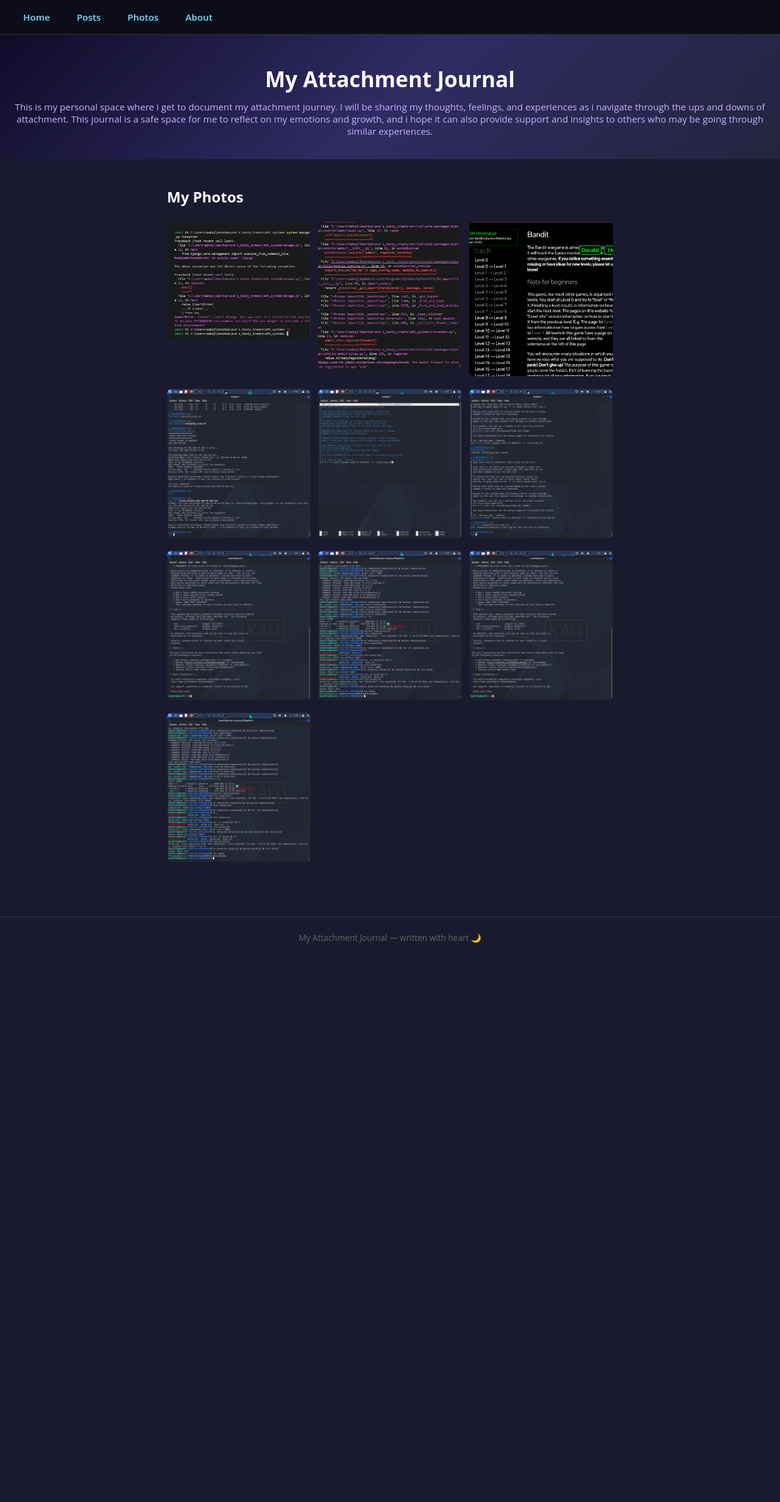
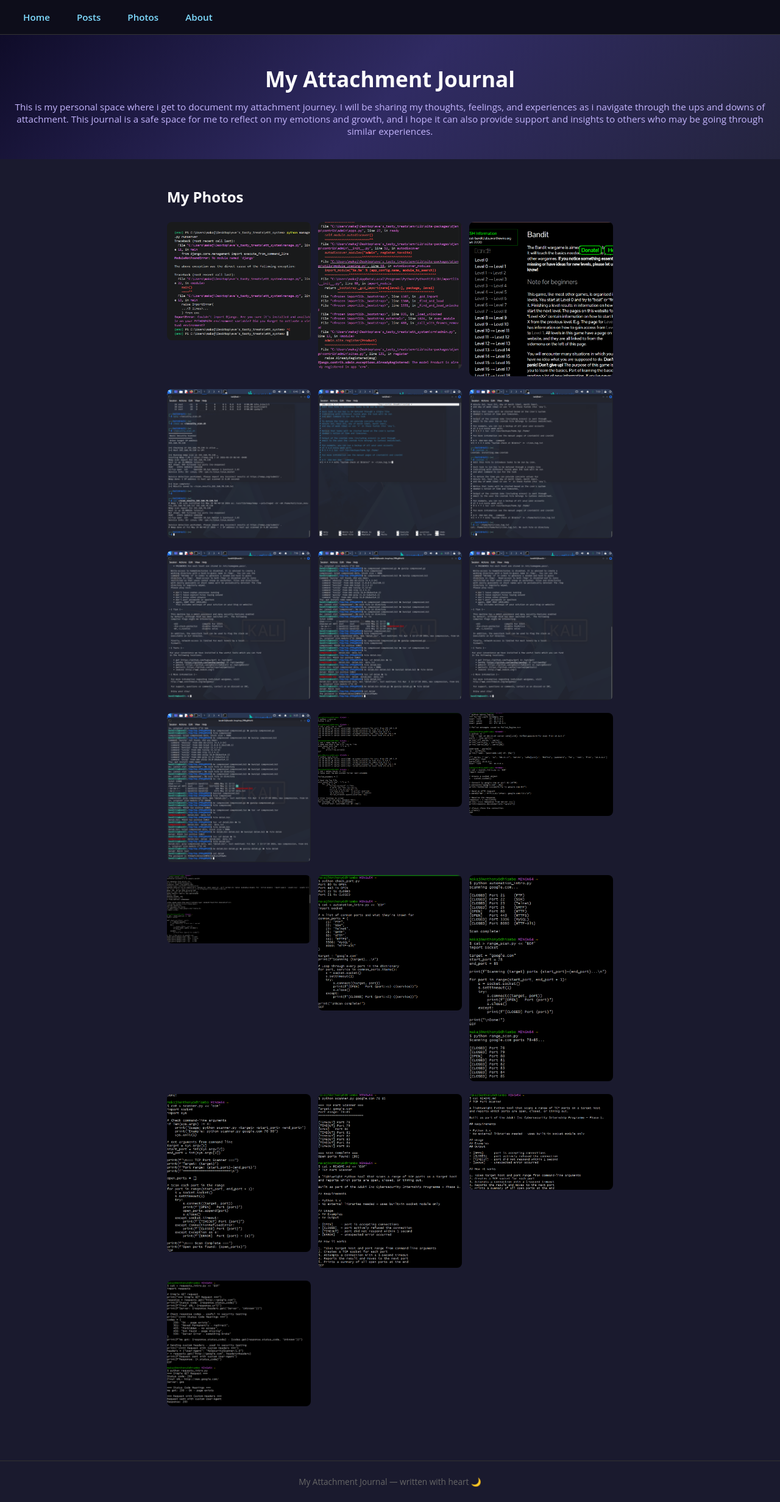
Before and after one commit to esaucy21-svg/esaucy21-svg.github.io, a Jekyll site: the page built from photos.markdown, in a window 1280 px wide. Shown: the whole page at 61% size. Built offline with Jekyll 4.4.1, drawn with Linux system fonts in a browser that asks for light colours; before the commit the page ends 1571 px from its top, so only the background shows below that.

Commit message:
add new photos and new post

```diff
--- a/photos.markdown
+++ b/photos.markdown
@@ -62,6 +62,42 @@ permalink: /photos/
   <a href="#" onclick="openLight('{{ site.url }}/assets/images/ph10.jpeg'); return false;">
     <img src="{{ site.url }}/assets/images/ph10.jpeg" alt="Photo 10">
   </a>
+
+   <a href="#" onclick="openLight('{{ site.url }}/assets/images/ph11.jpeg'); return false;">
+    <img src="{{ site.url }}/assets/images/ph11.jpeg" alt="Photo 11">
+  </a>
+
+   <a href="#" onclick="openLight('{{ site.url }}/assets/images/ph12.jpeg'); return false;">
+    <img src="{{ site.url }}/assets/images/ph12.jpeg" alt="Photo 12">
+  </a>
+
+   <a href="#" onclick="openLight('{{ site.url }}/assets/images/ph13.jpeg'); return false;">
+    <img src="{{ site.url }}/assets/images/ph13.jpeg" alt="Photo 13">
+  </a>
+
+   <a href="#" onclick="openLight('{{ site.url }}/assets/images/ph14.jpeg'); return false;">
+    <img src="{{ site.url }}/assets/images/ph14.jpeg" alt="Photo 14">
+  </a>
+
+   <a href="#" onclick="openLight('{{ site.url }}/assets/images/ph15.jpeg'); return false;">
+    <img src="{{ site.url }}/assets/images/ph15.jpeg" alt="Photo 15">
+  </a>
+
+   <a href="#" onclick="openLight('{{ site.url }}/assets/images/ph16.jpeg'); return false;">
+    <img src="{{ site.url }}/assets/images/ph16.jpeg" alt="Photo 16">
+  </a>
+
+   <a href="#" onclick="openLight('{{ site.url }}/assets/images/ph17.jpeg'); return false;">
+    <img src="{{ site.url }}/assets/images/ph17.jpeg" alt="Photo 17">
+  </a>
+
+   <a href="#" onclick="openLight('{{ site.url }}/assets/images/ph18.jpeg'); return false;">
+    <img src="{{ site.url }}/assets/images/ph18.jpeg" alt="Photo 18">
+  </a>
+
+   <a href="#" onclick="openLight('{{ site.url }}/assets/images/ph19.jpeg'); return false;">
+    <img src="{{ site.url }}/assets/images/ph19.jpeg" alt="Photo 19">
+  </a>
 </div>
 
 <script>
```
Also changed, not shown: _posts/2026-06-08-my-10th-review.md (added, +16 -0 lines), assets/images/ph11.jpeg (added), assets/images/ph12.jpeg (added), assets/images/ph13.jpeg (added), assets/images/ph14.jpeg (added), assets/images/ph15.jpeg (added), assets/images/ph16.jpeg (added), assets/images/ph17.jpeg (added), assets/images/ph18.jpeg (added), assets/images/ph19.jpeg (added).
